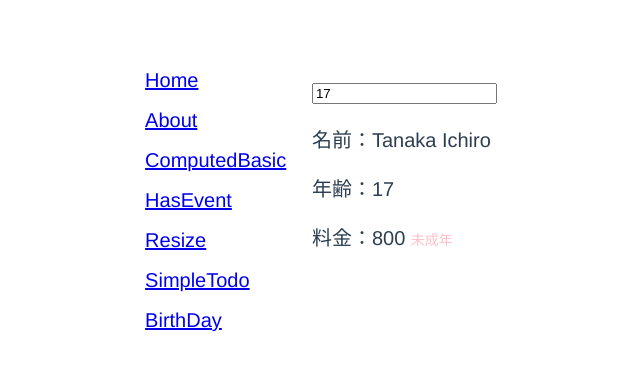
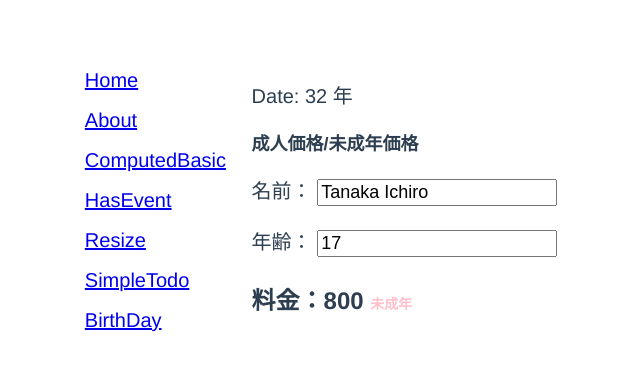
Before and after one commit to BoxPistols/KaeruVue, a Vue app: page /BirthDay in a window 1280 px wide. Shown: the top 370 px of the page, without its empty margins (319-959 px from the left). Built offline with nearby package versions, Linux system fonts and the light colour scheme.

Commit message:
[age calc]

```diff
--- a/package.json
+++ b/package.json
@@ -24,6 +24,7 @@
     "babel-eslint": "^10.0.3",
     "eslint": "^5.16.0",
     "eslint-plugin-vue": "^5.0.0",
+    "prettier-eslint": "^11.0.0",
     "stylus": "^0.54.7",
     "stylus-loader": "^3.0.2",
     "vue-template-compiler": "^2.6.10"
--- a/src/views/BirthDay.vue
+++ b/src/views/BirthDay.vue
@@ -1,10 +1,13 @@
 <template lang="">
 <!-- 年齢別の料金設定 -->
   <div>
-    <p><input type="number" v-model="age"></p>
-    <p>名前：{{ name }}</p>
-    <p>年齢：{{ age }}</p>
-    <p>料金：{{ price }}
+    <p>Date: {{ hYear }} 年</p>
+    <h2>成人価格/未成年価格</h2>
+    <p>名前： <input type="text" v-model="name"></p>
+    <p>年齢： <input type="number" v-model="age"></p>
+    <!-- <p>名前：{{ name }}</p> -->
+    <!-- <p>年齢：{{ age }}</p> -->
+    <p class="bold">料金：{{ price }}
       <span v-if="age < 18">未成年</span>
       <span v-else>成年</span>
     </p>
@@ -18,14 +21,22 @@ export default {
   data: () => ({
     name: "Tanaka Ichiro",
     age: 17,
-    border: false
+    sYear: 2020
   }),
   computed: {
     price: function() {
       if (this.age >= 18) {
-        return 1000;
+        return 1000
       } else {
-        return 800;
+        return 800
+      }
+    },
+    hYear: {
+      get(){
+        return this.sYear - 1988
+      },
+      set(newValue){
+        this.sYear = newValue + 1988
       }
     }
   },
@@ -35,6 +46,11 @@ export default {
 </script>
 
 <style lang="sass" scoped>
+.bold
+  font-weight: 600
+  font-size: 24px
+h2, input
+  font-size: 18px
 span
   color: pink
   font-size: 14px
```
Also changed, not shown: 1 other file (tests, documents, lock files or other folders).
